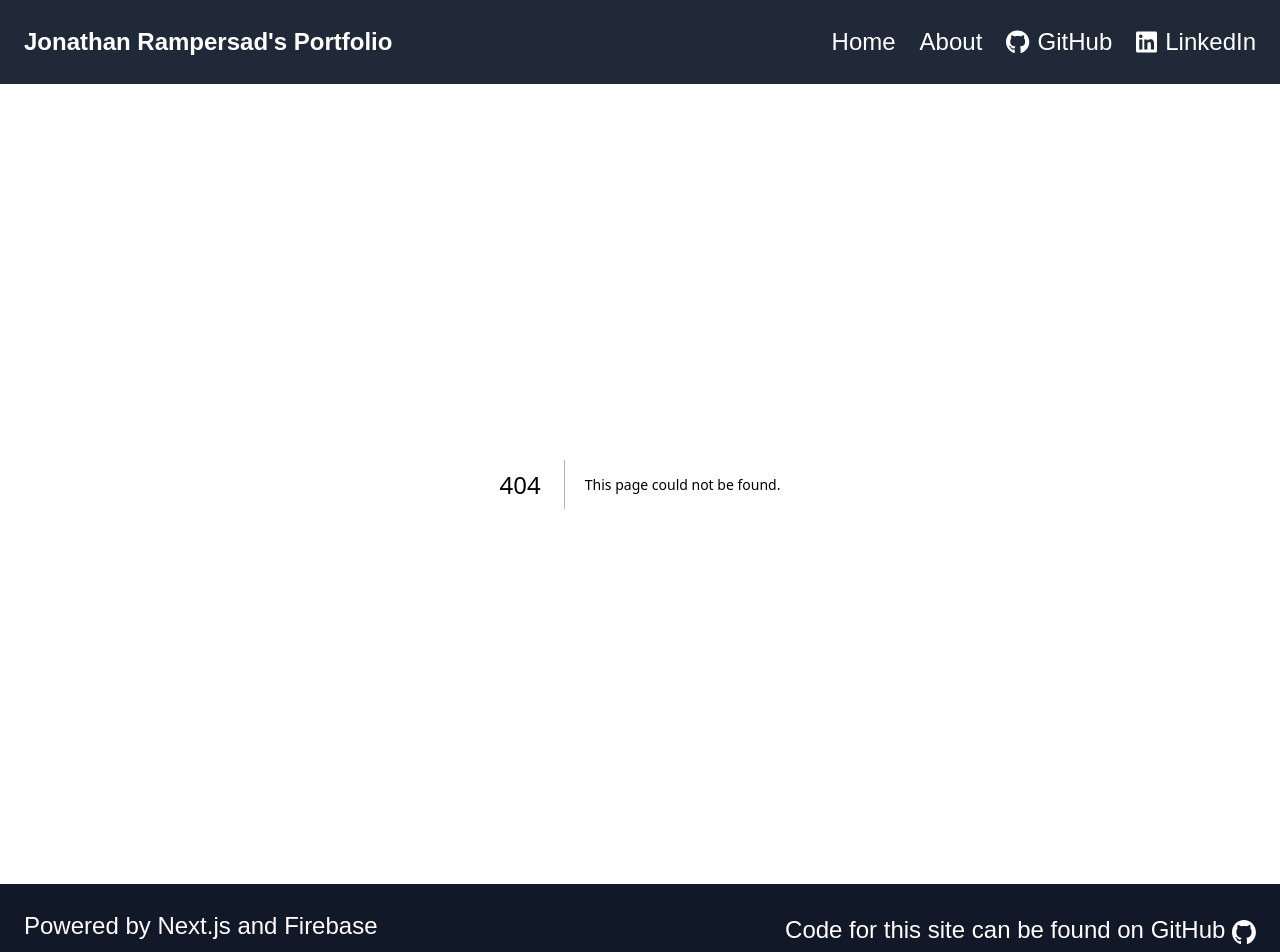
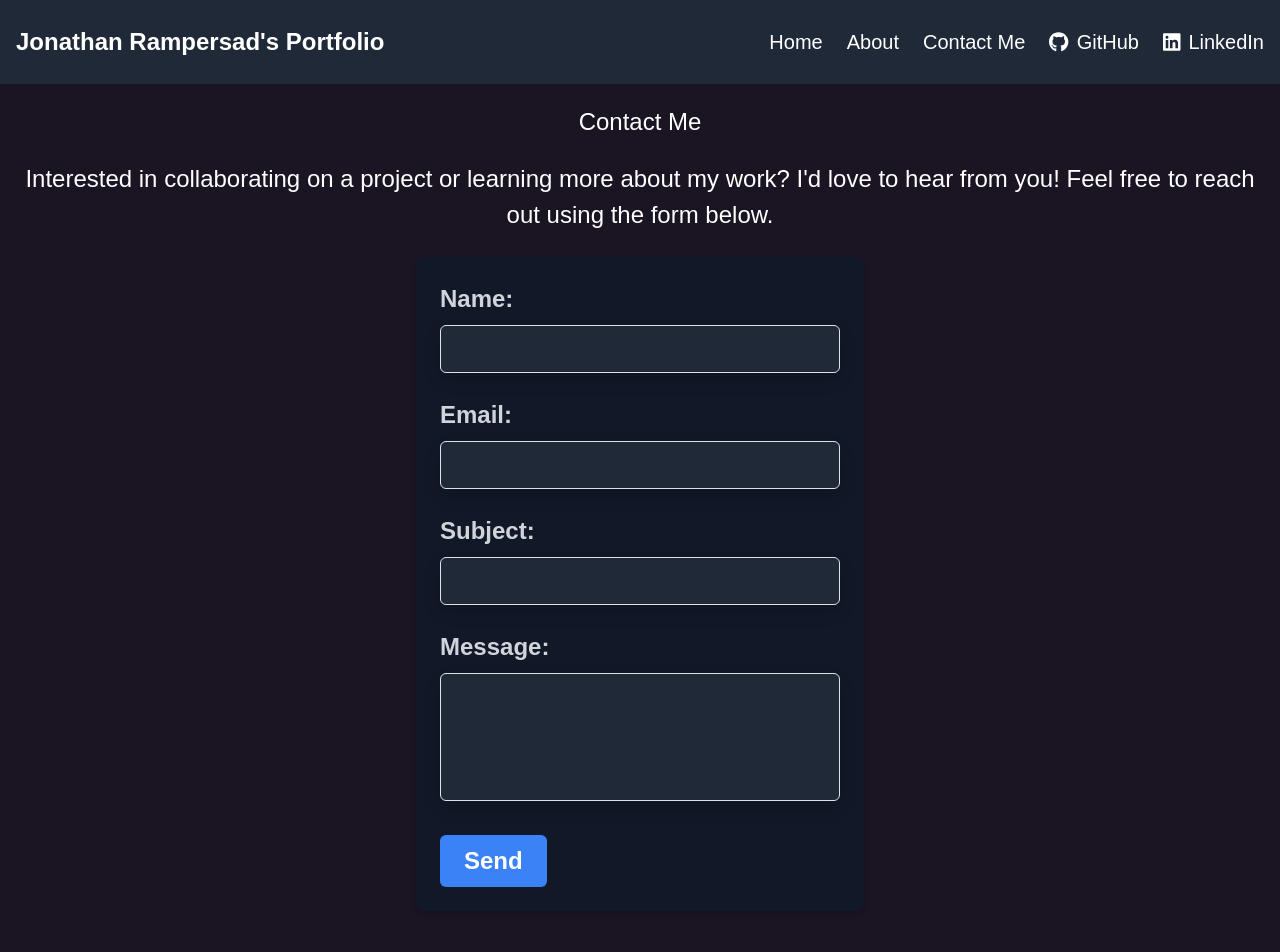
Before and after one commit to jono-rams/portfolio, a Next.js app: page /contact in a window 1280 px wide. Before the commit this address had no page. Shown: the top 952 px of the page. Built offline with nearby package versions, Linux system fonts and the light colour scheme.

Commit message:
Added a Contact Me page

```diff
--- /dev/null
+++ b/app/api/contact/route.js
@@ -0,0 +1,37 @@
+import { Resend } from 'resend';
+
+const resend = new Resend(process.env.RESEND_API_KEY);
+
+export async function POST(request) {
+  try {
+    const data = await request.json();
+    const { name, email, message, subject: userSubject } = data;
+
+    await resend.emails.send({
+      from: 'no-reply@jono-rams.work',
+      to: 'info@jono-rams.work',
+      subject: `New Contact Form Submission: ${userSubject}`,
+      html: `
+        <p>You have a new contact form submission from ${name} (${email}):</p>
+        <p>${message}</p>
+      `,
+    });
+
+    // Send "thank you" email to the user
+    await resend.emails.send({
+      from: 'no-reply@jono-rams.work',
+      to: email,
+      subject: 'Thank you for contacting me!',
+      html: `
+        <p>Hi ${name},</p>
+        <p>Thank you for reaching out! I've received your message and will get back to you soon.</p>
+        <p>-Jonathan Rampersad</p>
+      `,
+    });
+
+    return new Response(JSON.stringify({ message: 'Email sent successfully' }), { status: 200 });
+  } catch (error) {
+    console.error(error);
+    return new Response(JSON.stringify({ message: 'Error sending email' }), { status: 500 });
+  }
+}
--- a/app/components/Footer.jsx
+++ b/app/components/Footer.jsx
@@ -2,14 +2,14 @@ import Image from "next/image";
 
 export default function Footer() {
   return (
-    <footer className="bottom-0 w-full py-4 bg-gray-900">
+    <footer className="w-full py-4 bg-gray-900">
       <div className="container px-4 mx-auto sm:px-6">
         <div className="flex flex-col items-center justify-between sm:flex-row">
-          <div className="mb-2 text-white sm:mb-0">
+          <div className="mb-2 text-white sm:mb-0 sm:text-sm md:text-lg">
             <p>Powered by Next.js and Firebase</p>
           </div>
           <div className="flex flex-col items-center space-y-2 sm:flex sm:space-y-0 sm:space-x-4">
-            <div className="text-center text-white sm:text-left">
+            <div className="text-center text-white sm:text-left sm:text-sm md:text-lg">
               <p>
                 Code for this site can be found on{" "}
                 <a
@@ -23,7 +23,7 @@ export default function Footer() {
                     alt="GitHub"
                     width={20}
                     height={20}
-                    className="inline-block w-6 h-6 align-middle"
+                    className="inline-block align-middle md:h-6 md:w-6"
                   />
                 </a>
               </p>
--- a/app/components/Navbar.css
+++ b/app/components/Navbar.css
@@ -1,30 +1,64 @@
-@media (max-width: 481px) {
+@media (max-width: 768px) {
   .logo {
-    font-size: 1.22rem;
+    font-size: 1.3rem;
+  }
+
+  .nav-links {
+    display: flex;
+    flex-direction: column;
     align-items: center;
+  }
+
+  .nav-links a {
+    margin-top: 0.5rem;
+    margin-bottom: 0.5rem;
   }
 }
 
-@media (max-width: 412px) {
+@media (max-width: 420px) {
   .logo {
+    font-size: 1.1rem;
+  }
+
+  .nav-links {
+    font-size: 1.25rem;
+  }
+}
+
+@media (max-width: 370px) {
+  .logo {
+    font-size: 0.8rem;
+  }
+
+  .nav-links {
     font-size: 1rem;
   }
 }
 
-@media (max-width: 376px) {
+@media (min-width: 768px) {
   .logo {
-    font-size: 0.9rem;
+    font-size: 1.05rem;
+  }
+
+  .nav-links {
+    display: flex;
+    flex-direction: row;
+    align-items: center;
+    font-size: 0.95rem;
+  }
+
+  .nav-links a {
+    margin-bottom: 0;
+    white-space: nowrap;
   }
 }
 
-@media (max-width: 334px) {
+@media (min-width: 1025px) {
   .logo {
-    font-size: 0.75rem;
+    font-size: 1.5rem;
+  }
+
+  .nav-links {
+    font-size: 1.25rem;
   }
 }
-
-@media (max-width: 297px) {
-  .logo {
-    font-size: 0.7rem;
-  }
-}
--- a/app/components/Navbar.jsx
+++ b/app/components/Navbar.jsx
@@ -19,9 +19,9 @@ export default function Navbar() {
 
   return (
     <nav className="py-4 bg-gray-800">
-      <div className="container flex flex-col items-center px-4 mx-auto md:flex-row md:justify-between">
+      <div className="container flex flex-col items-center px-3 mx-auto md:flex-row md:justify-between">
         <div>
-          <Link href="/" className="font-bold text-white logo md:text-2xl" onClick={closeMenu}>
+          <Link href="/" className="font-bold text-white logo" onClick={closeMenu}>
             Jonathan Rampersad&#39;s Portfolio
           </Link>
           <button
@@ -48,7 +48,7 @@ export default function Navbar() {
         <div
           className={`${
             isOpen ? "block" : "hidden"
-          } w-full md:flex md:w-auto sm:mt-3 md:mt-0 items-center space-y-4 md:space-y-0 md:space-x-6`}
+          } w-full md:flex md:w-auto sm:mt-3 md:mt-0 items-center space-y-4 md:space-y-0 md:space-x-6 nav-links`}
         >
           <Link
             href="/"
@@ -63,6 +63,13 @@ export default function Navbar() {
             onClick={closeMenu}
           >
             About
+          </Link>
+          <Link
+            href="/contact"
+            className="block text-center text-white hover:text-gray-300 md:text-left"
+            onClick={closeMenu}
+          >
+            Contact Me
           </Link>
           <a
             href="https://github.com/jono-rams"
--- /dev/null
+++ b/app/components/SubmitButton.jsx
@@ -0,0 +1,14 @@
+"use client"
+
+import { useFormStatus } from "react-dom";
+
+export default function SubmitButton({ submitText, pendingText, className }) {
+  const { pending } = useFormStatus();
+
+  return (
+    <button className={className} disabled={pending}>
+      {pending && <span>{pendingText}</span>}
+      {!pending && <span>{submitText}</span>}
+    </button>
+  )
+}
--- /dev/null
+++ b/app/contact/ContactForm.jsx
@@ -0,0 +1,74 @@
+"use client"
+
+import SubmitButton from "../components/SubmitButton";
+import { contactRequest } from "./actions";
+
+export default function ContactForm() {
+  return (
+    <div className="flex flex-col min-h-screen">
+      <form
+        onSubmit={(event) => contactRequest(event)}
+        className="w-full max-w-md p-6 mx-auto bg-gray-900 rounded-lg shadow-md"
+      >
+        <div className="mb-4">
+          <label htmlFor="name" className="block mb-2 font-bold text-gray-300">
+            Name:
+          </label>
+          <input
+            type="text"
+            id="name"
+            name="name"
+            required
+            className="w-full px-3 py-2 leading-tight text-gray-200 bg-gray-800 border border-gray-700 rounded shadow appearance-none focus:outline-none focus:shadow-outline"
+          />
+        </div>
+        <div className="mb-4">
+          <label htmlFor="email" className="block mb-2 font-bold text-gray-300">
+            Email:
+          </label>
+          <input
+            type="email"
+            id="email"
+            name="email"
+            required
+            className="w-full px-3 py-2 leading-tight text-gray-200 bg-gray-800 border border-gray-700 rounded shadow appearance-none focus:outline-none focus:shadow-outline"
+          />
+        </div>
+        <div className="mb-4">
+          <label
+            htmlFor="subject"
+            className="block mb-2 font-bold text-gray-300"
+          >
+            Subject:
+          </label>
+          <input
+            type="text"
+            id="subject"
+            name="subject"
+            className="w-full px-3 py-2 leading-tight text-gray-200 bg-gray-800 border border-gray-700 rounded shadow appearance-none focus:outline-none focus:shadow-outline"
+          />
+        </div>
+        <div className="mb-4">
+          <label
+            htmlFor="message"
+            className="block mb-2 font-bold text-gray-300"
+          >
+            Message:
+          </label>
+          <textarea
+            id="message"
+            name="message"
+            maxLength="1000"
+            required
+            className="w-full h-32 px-3 py-2 leading-tight text-gray-200 bg-gray-800 border border-gray-700 rounded shadow appearance-none resize-none focus:outline-none focus:shadow-outline"
+          />
+        </div>
+        <SubmitButton
+          submitText="Send"
+          pendingText="Sending..."
+          className="px-4 py-2 font-bold text-white bg-blue-500 rounded hover:bg-blue-700 focus:outline-none focus:shadow-outline"
+        />
+      </form>
+    </div>
+  );
+}
--- /dev/null
+++ b/app/contact/actions.js
@@ -0,0 +1,26 @@
+"use client";
+
+import { redirect } from "next/navigation";
+
+export async function contactRequest(event) {
+  try{
+    const formData = new FormData(event.target);
+    const response = await fetch("/api/contact", {
+      method: "POST",
+      body: JSON.stringify(Object.fromEntries(formData)),
+      headers: {
+        "Content-Type": "application/json", // Important: Set the content type
+      },
+    });
+
+    if (!response.ok) {
+      // Request failed
+      const errorData = await response.json();
+      console.error("Error:", errorData.message);
+    }
+  } catch (error) {
+    console.error("An error occurred:", error);
+  } finally {
+    redirect("/");
+  }
+}
--- /dev/null
+++ b/app/contact/page.jsx
@@ -0,0 +1,17 @@
+import ContactForm from "./ContactForm";
+
+export default function Contact() {
+  return (
+    <div className="container">
+      <header className="my-4 text-center">
+        <h1>Contact Me</h1>
+      </header>
+
+      <main>
+        <p className="mb-4 text-center">Interested in collaborating on a project or learning more about my work? I&#39;d love to hear from you! Feel free to reach out using the form below.</p>
+        <ContactForm />
+      </main>
+
+    </div>
+  );
+}
--- a/package.json
+++ b/package.json
@@ -17,7 +17,8 @@
     "next": "15.0.3",
     "react": "^18.3.1",
     "react-bootstrap": "^2.10.5",
-    "react-dom": "^18.3.1"
+    "react-dom": "^18.3.1",
+    "resend": "^4.0.1"
   },
   "devDependencies": {
     "eslint": "^8",
```
Also changed, not shown: 1 other file (tests, documents, lock files or other folders).
